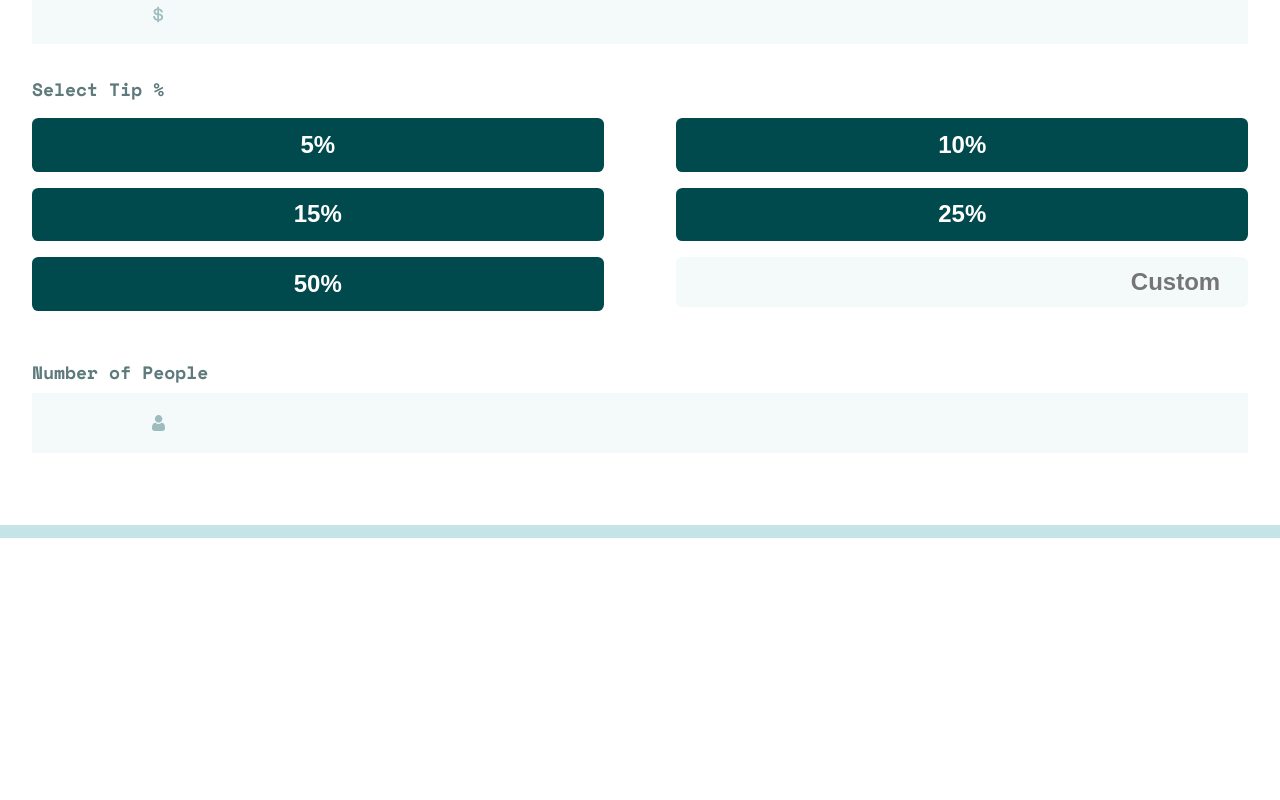
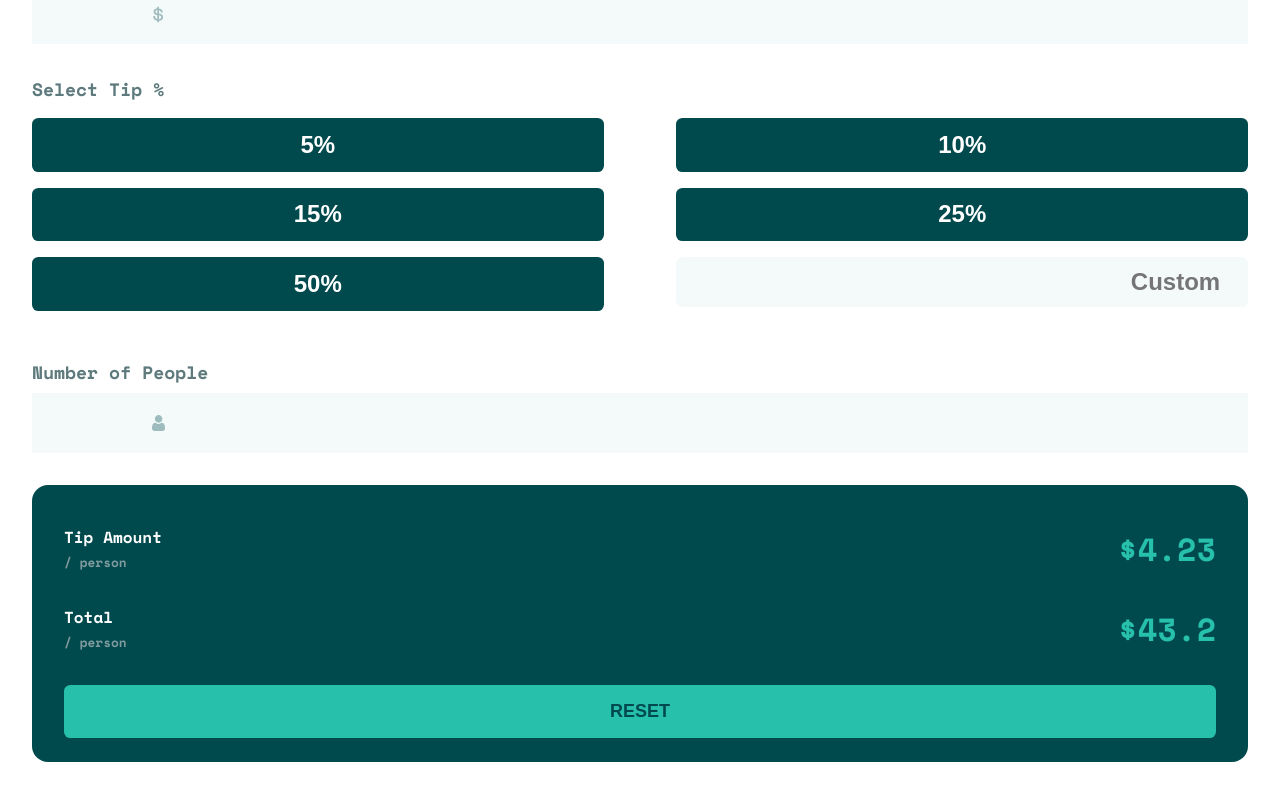
Before and after one commit to juncn/web_practice_project_6, a React (Create React App) app: page / in a window 1280 px wide. Shown: the part 262-1062 px from the top of the page. Before the commit the page ends 800 px from the top, so only its background shows below. Built offline with nearby package versions, Linux system fonts and the light colour scheme.

Commit message:
Add markup and style for result section

```diff
--- a/src/components/Calculator/Calculator.js
+++ b/src/components/Calculator/Calculator.js
@@ -8,7 +8,13 @@ const Calculator = () => {
           <label className="label" htmlFor="bill-input">
             Bill
           </label>
-          <input className="input" id="bill-input" type="number" min="0" max="1000000" />
+          <input
+            className="input"
+            id="bill-input"
+            type="number"
+            min="0"
+            max="1000000"
+          />
         </div>
         <div className="tip">
           <label className="label">Select Tip &#37;</label>
@@ -18,7 +24,11 @@ const Calculator = () => {
             <button className="tip-percent-btn">15&#37;</button>
             <button className="tip-percent-btn">25&#37;</button>
             <button className="tip-percent-btn">50&#37;</button>
-            <input className="custom-percent" type="number" placeholder="Custom" />
+            <input
+              className="custom-percent"
+              type="number"
+              placeholder="Custom"
+            />
           </div>
         </div>
         <div className="people">
@@ -28,7 +38,23 @@ const Calculator = () => {
           <input className="input" id="num-of-people" type="number" />
         </div>
       </section>
-      <section className="result-section"></section>
+      <section className="result-section">
+        <div className="tip-amount">
+          <label>
+            Tip Amount <br /> <span>/ person</span>
+          </label>
+          <label className="result-text">$4.23</label>
+        </div>
+        <div className="total">
+          <label>
+            Total <br /> <span>/ person</span>
+          </label>
+          <label className="result-text">$43.2</label>
+        </div>
+        <div className="reset">
+          <button className="reset-btn">Reset</button>
+        </div>
+      </section>
     </main>
   );
 };
--- a/src/components/Calculator/Calculator.scss
+++ b/src/components/Calculator/Calculator.scss
@@ -77,3 +77,47 @@ main {
   box-sizing: border-box;
   color: $dark-cyan;
 }
+
+.result-section {
+  background-color: $dark-cyan;
+  padding: 2.5rem 2rem;
+  padding-bottom: 1.5rem;
+  border-radius: 1rem;
+
+  label {
+    color: $white;
+    font-size: 1rem;
+    font-weight: $fw-bold;
+  }
+
+  span {
+    font-size: 0.8rem;
+    color: $darker-grayish-cyan;
+  }
+
+  .result-text {
+    font-size: 2rem;
+    color: $cyan;
+  }
+}
+
+.tip-amount,
+.total {
+  display: flex;
+  justify-content: space-between;
+  align-items: center;
+  font-size: 2rem;
+  margin-bottom: 2rem;
+}
+
+.reset-btn {
+  width: 100%;
+  padding: 1rem;
+  background-color: $cyan;
+  color: $dark-cyan;
+  border: none;
+  border-radius: 0.4rem;
+  text-transform: uppercase;
+  font-size: 1.125rem;
+  font-weight: $fw-bold;
+}
```
